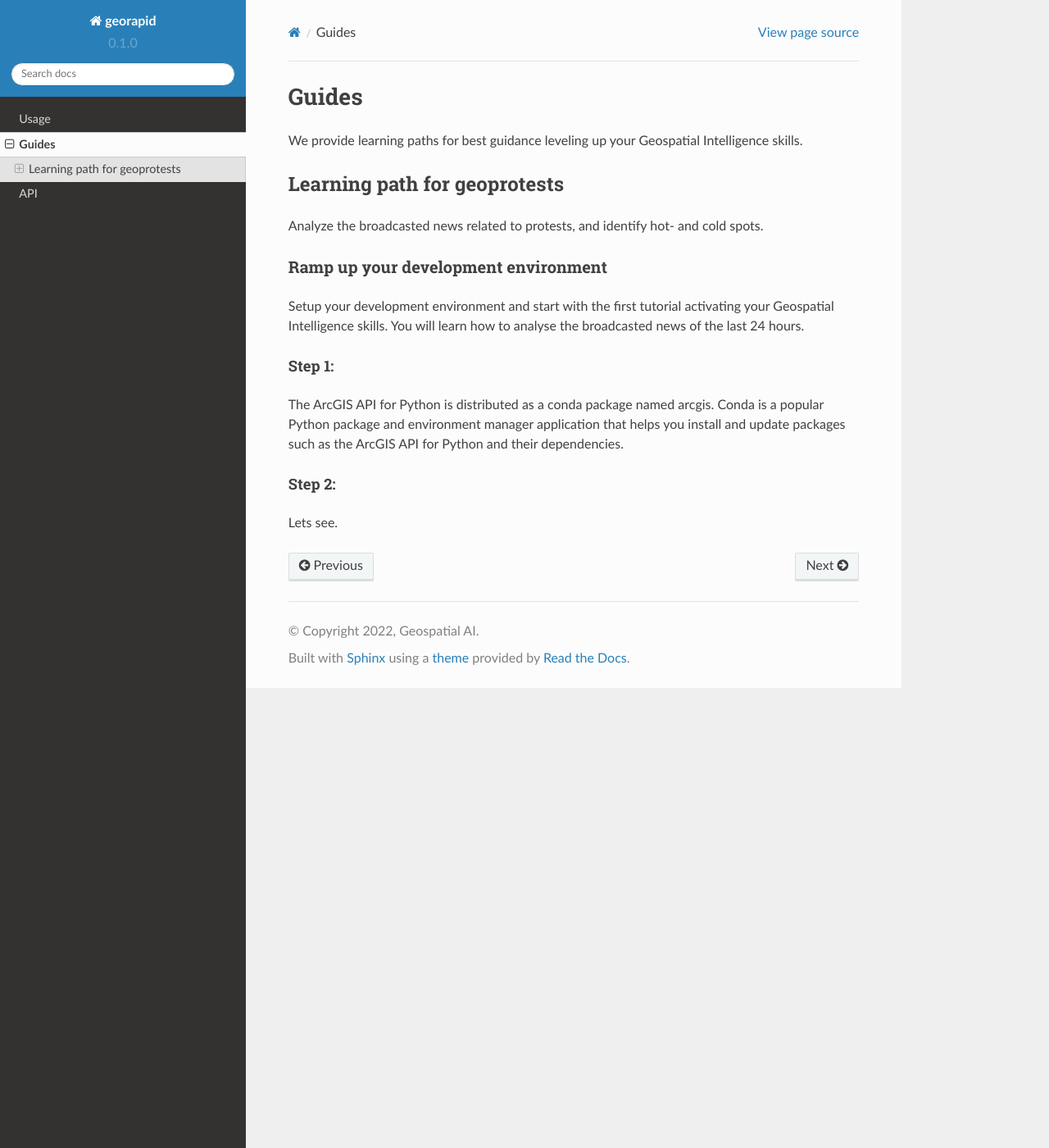
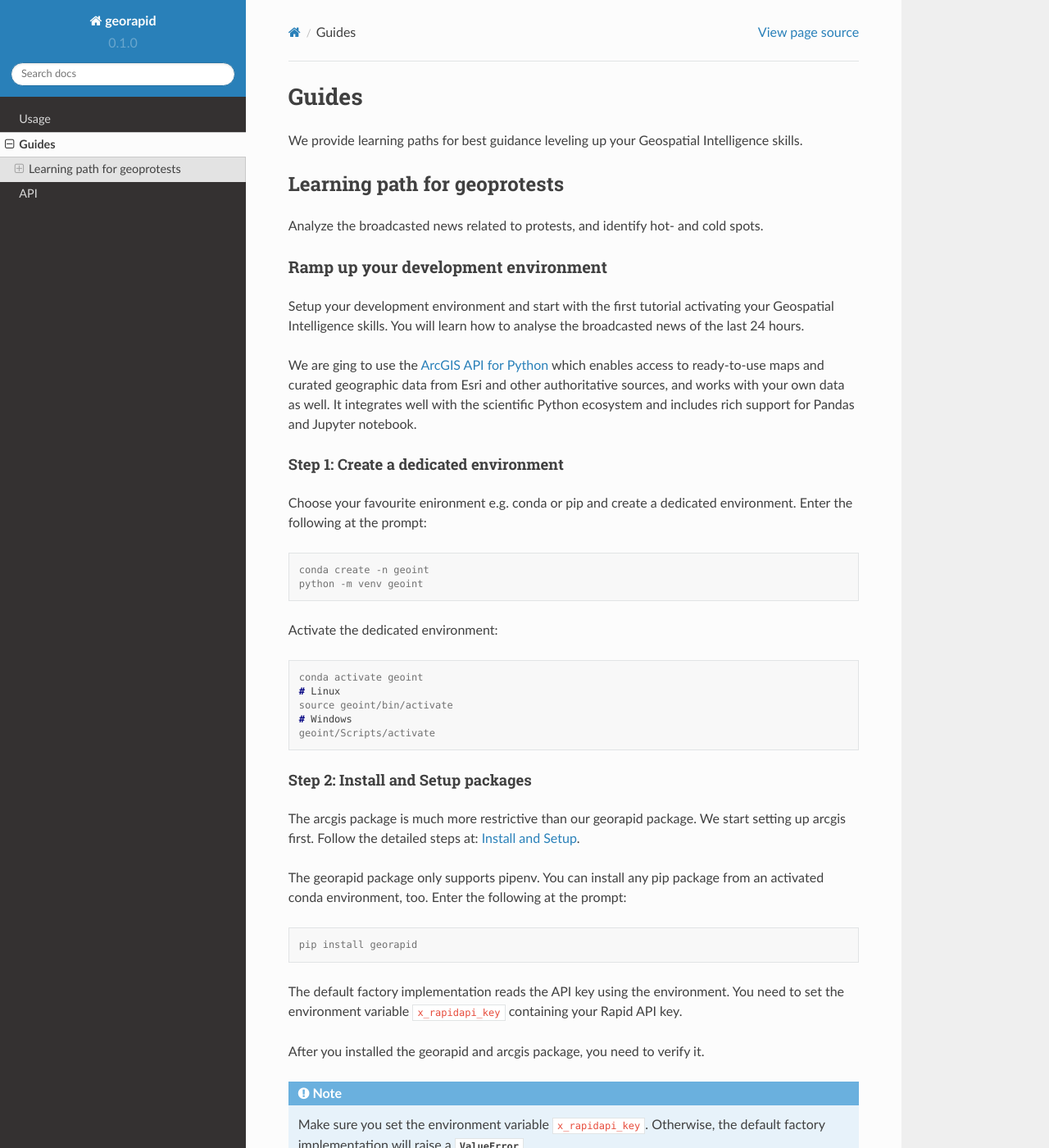
Before and after one commit to Geospatial-AI-DE/georapid-py, a Sphinx documentation site: the page built from docs/source/guides.rst, in a window 1280 px wide and 1400 px high. Shown: the whole window at 82% size. Built offline with Sphinx 7.4.7 and the Read the Docs theme 2.0.0, drawn with Linux system fonts in a browser that asks for light colours; some of the changed text lies outside the part shown.

Commit message:
:books: geoprotests guide modified

```diff
--- a/docs/source/guides.rst
+++ b/docs/source/guides.rst
@@ -11,11 +11,60 @@ Ramp up your development environment
 Setup your development environment and start with the first tutorial activating your Geospatial Intelligence skills.
 You will learn how to analyse the broadcasted news of the last 24 hours.
 
-Step 1:
-"""""""
-The ArcGIS API for Python is distributed as a conda package named arcgis.
-Conda is a popular Python package and environment manager application that helps you install and update packages such as the ArcGIS API for Python and their dependencies.
+We are ging to use the `ArcGIS API for Python <https://developers.arcgis.com/python>`__ which enables access to ready-to-use maps and curated geographic data from Esri and other authoritative sources, and works with your own data as well.
+It integrates well with the scientific Python ecosystem and includes rich support for Pandas and Jupyter notebook.
 
-Step 2:
+Step 1: Create a dedicated environment
+""""""""""""""""""""""""""""""""""""""
+Choose your favourite enironment e.g. conda or pip and create a dedicated environment.
+Enter the following at the prompt:
+
+.. code-block:: console
+
+   conda create -n geoint
+   python -m venv geoint
+
+Activate the dedicated environment:
+
+.. code-block:: console
+
+   conda activate geoint
+   # Linux
+   source geoint/bin/activate
+   # Windows
+   geoint/Scripts/activate
+
+Step 2: Install and Setup packages
+""""""""""""""""""""""""""""""""""
+The arcgis package is much more restrictive than our georapid package.
+We start setting up arcgis first.
+Follow the detailed steps at: `Install and Setup <https://developers.arcgis.com/python/guide/install-and-set-up>`__.
+
+The georapid package only supports pipenv.
+You can install any pip package from an activated conda environment, too.
+Enter the following at the prompt:
+
+.. code-block:: console
+
+   pip install georapid
+
+The default factory implementation reads the API key using the environment.
+You need to set the environment variable ``x_rapidapi_key`` containing your Rapid API key.
+
+After you installed the georapid and arcgis package, you need to verify it.
+
+.. note::
+    Make sure you set the environment variable ``x_rapidapi_key``.
+    Otherwise, the default factory implementation will raise a :exc:`ValueError`.
+
+Step 3: Verify your environment
+"""""""""""""""""""""""""""""""
+Start a new Juypter notebook instance:
+
+.. code-block:: console
+
+   jupyter notebook
+
+Step 4:
 """""""
 Lets see.
```
